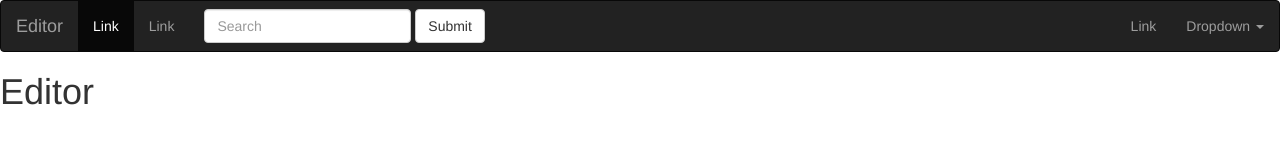
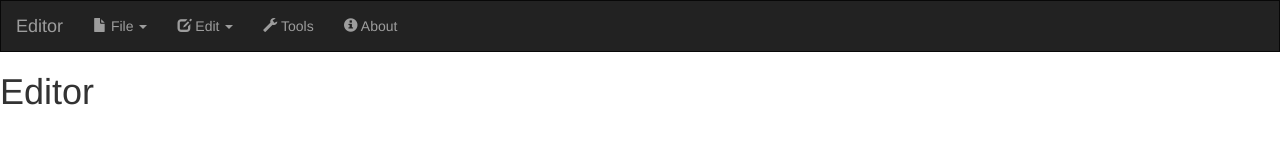
Before and after one commit to raihanorium/editor, a website: page src/index.html in a window 1280 px wide. Drawn offline with nearby package versions, Linux system fonts and the light colour scheme; files that its build step writes are made by us from their sources; files whose address does not match are found by name.

Commit message:
Top menu

```diff
--- a/src/app/app.js
+++ b/src/app/app.js
@@ -2,7 +2,7 @@
 
 	.controller('AppCtrl', ['TopMenuService', function(TopMenuService) {
 		console.log('app initiated...');
-		TopMenuService.getAsJson();
+		console.log(TopMenuService.getAsJson());
 	}])
 ;
 
--- a/src/common/directives/top-navbar.js
+++ b/src/common/directives/top-navbar.js
@@ -1,9 +1,13 @@
 angular.module('editorDirectivesModule')
 
-	.directive('topNavbar', [function () {
+	.directive('topNavbar', ['TopMenuService', function (TopMenuService) {
 		return {
+			scope: {},
 			restrict: 'E',
 			templateUrl: 'app/top-navbar.tpl.html',
-			replace: true
+			replace: true,
+			link: function(scope, elem, attrs){
+				scope.menu_items = TopMenuService.getAsJson();
+			}
 		};
 	}])
--- a/src/common/directives/top-navbar.tpl.html
+++ b/src/common/directives/top-navbar.tpl.html
@@ -1,4 +1,4 @@
-<nav class="navbar navbar-inverse" role="navigation">
+<nav class="navbar navbar-inverse" role="navigation" style="border-radius: 0px;">
 	<!-- Brand and toggle get grouped for better mobile display -->
 	<div class="navbar-header">
 		<button type="button" class="navbar-toggle" data-toggle="collapse" data-target=".navbar-ex1-collapse">
@@ -13,24 +13,22 @@
 	<!-- Collect the nav links, forms, and other content for toggling -->
 	<div class="collapse navbar-collapse navbar-ex1-collapse">
 		<ul class="nav navbar-nav">
-			<li class="active"><a href="#">Link</a></li>
-			<li><a href="#">Link</a></li>
-		</ul>
-		<form class="navbar-form navbar-left" role="search">
-			<div class="form-group">
-				<input type="text" class="form-control" placeholder="Search">
-			</div>
-			<button type="submit" class="btn btn-default">Submit</button>
-		</form>
-		<ul class="nav navbar-nav navbar-right">
-			<li><a href="#">Link</a></li>
-			<li class="dropdown">
-				<a href="#" class="dropdown-toggle" data-toggle="dropdown">Dropdown <b class="caret"></b></a>
-				<ul class="dropdown-menu">
-					<li><a href="#">Action</a></li>
-					<li><a href="#">Another action</a></li>
-					<li><a href="#">Something else here</a></li>
-					<li><a href="#">Separated link</a></li>
+			<li ng-repeat="item in menu_items" ng-class="{true: 'dropdown'}[item.subItems.length > 0]">
+				<a ng-hide="item.subItems.length > 0" href="{{ item.link }}">
+					<span class="glyphicon glyphicon-{{ item.glyphicon }}"></span> {{ item.text }}
+				</a>
+
+				<a ng-show="item.subItems.length > 0" href="{{ item.link }}" class="dropdown-toggle" data-toggle="dropdown">
+					<span class="glyphicon glyphicon-{{ item.glyphicon }}"></span>
+					{{ item.text }} <b class="caret"></b>
+				</a>
+
+				<ul ng-show="item.subItems.length > 0" class="dropdown-menu">
+					<li ng-repeat="subItem in item.subItems">
+						<a href="{{ subItem.link }}">
+							<span class="glyphicon glyphicon-{{ subItem.glyphicon }}"></span> {{ subItem.text }}
+						</a>
+					</li>
 				</ul>
 			</li>
 		</ul>
--- a/src/common/services/menuService.js
+++ b/src/common/services/menuService.js
@@ -1,26 +1,33 @@
 angular.module('editorMenuModule')
 
 	.factory('TopMenuService', [function () {
+		var menu = [
+				{
+					text: 'File',
+					link: '#',
+					glyphicon: 'file',
+					subItems: [
+						{text: 'New File', link: '#/new-file', glyphicon: 'asterisk', subItems: []},
+						{text: 'Save', link: '#/save-file', glyphicon: 'save-file', subItems: []}
+					]
+				},
+				{
+					text: 'Edit',
+					link: '#',
+					glyphicon: 'edit',
+					subItems: [
+						{text: 'Sub Item 2-1', link: '#/subitem2-1', glyphicon: null, subItems: []},
+						{text: 'Sub Item 2-2', link: '#/subitem2-2', glyphicon: null, subItems: []},
+						{text: 'Sub Item 2-3', link: '#/subitem2-3', glyphicon: null, subItems: []}
+					]
+				},
+				{text: 'Tools', link: '#/tools', glyphicon: 'wrench', subItems: []},
+				{text: 'About', link: '#/about', glyphicon: 'info-sign', subItems: []}
+			];
 
 		return {
 			getAsJson : function() {
-				return {
-					[
-						{text: 'Item 1', link: '/item1', logo: null, subItems: []},
-						{
-							text: 'Item 2',
-							link: '/item2',
-							logo: null,
-							subItems: [
-								{text: 'Sub Item 1', link: '/subitem1', logo: null, subItems: []},
-								{text: 'Sub Item 1', link: '/subitem1', logo: null, subItems: []},
-								{text: 'Sub Item 1', link: '/subitem1', logo: null, subItems: []}
-							]
-						},
-						{text: 'Item 3', link: '/item3', logo: null, subItems: []},
-						{text: 'Item 4', link: '/item4', logo: null, subItems: []}
-					]
-				};
+				return menu;
 			}
 		};
 	}])
```
